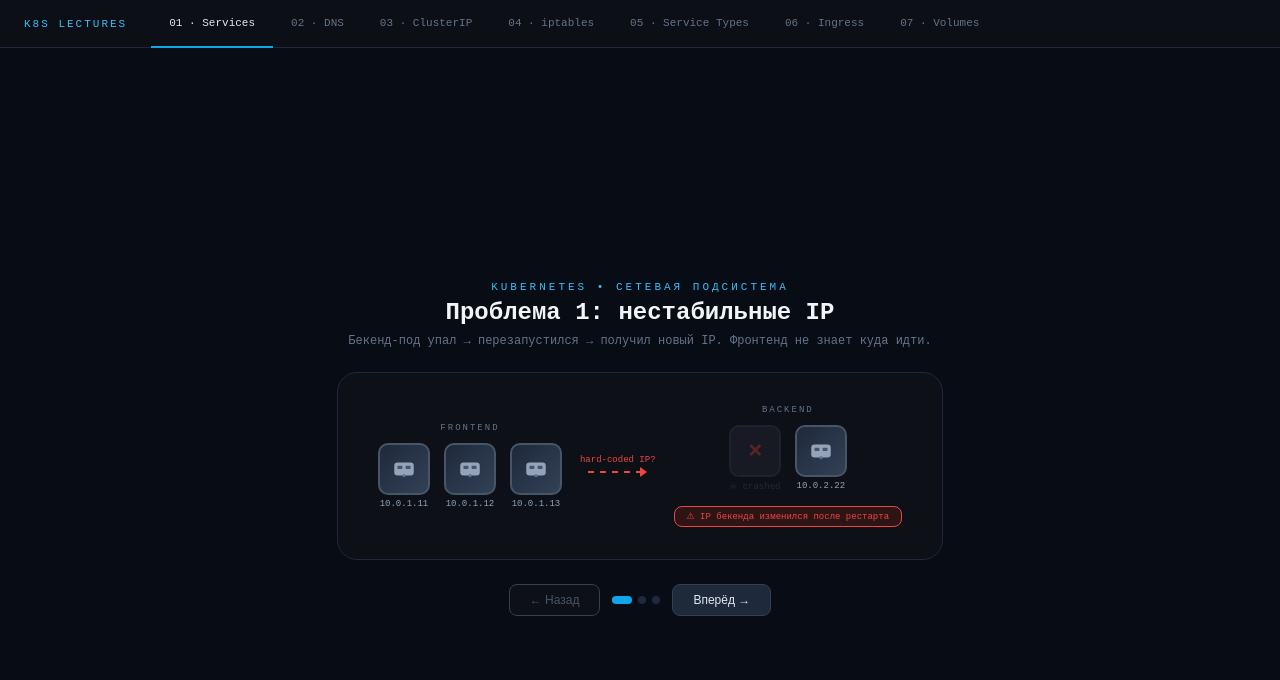
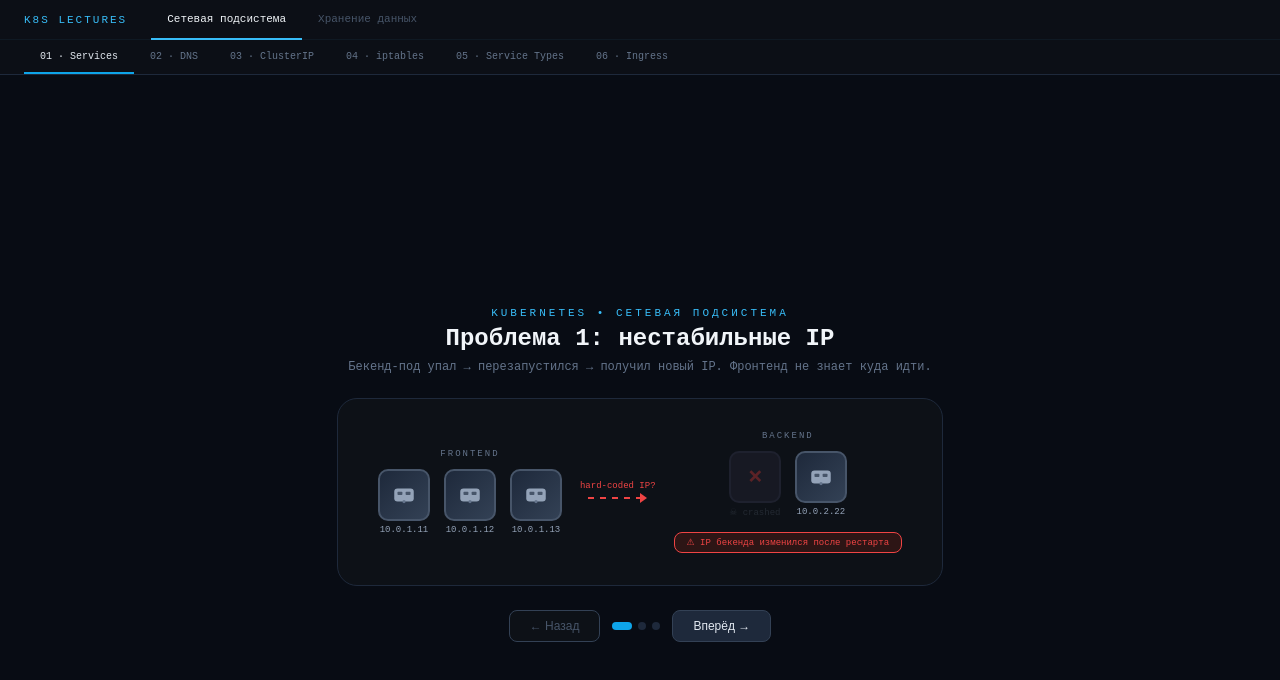
Before and after one commit to gidmaster/k8s-lecture-diagrams, a React (Vite) app: page / in a window 1280 px wide. Shown: the top 680 px of the page. Built offline with nearby package versions, Linux system fonts and the light colour scheme.

Commit message:
add lections separation

```diff
--- a/src/App.jsx
+++ b/src/App.jsx
@@ -6,15 +6,7 @@ import ServiceTypes from "./ServiceTypes.jsx";
 import Ingress from "./Ingress.jsx";
 import Volumes from "./Volumes.jsx";
 
-const NAV = [
-  { id: "services",     label: "01 · Services" },
-  { id: "dns",          label: "02 · DNS" },
-  { id: "clusterip",    label: "03 · ClusterIP" },
-  { id: "iptables",     label: "04 · iptables" },
-  { id: "servicetypes", label: "05 · Service Types" },
-  { id: "ingress",      label: "06 · Ingress" },
-  { id: "volumes",      label: "07 · Volumes" },
-];
+// ── Services page ─────────────────────────────────────────────────────────────
 
 const PodIcon = ({ ip, highlight, dead }) => (
   <div style={{ display: "flex", flexDirection: "column", alignItems: "center", gap: 4, opacity: dead ? 0.35 : 1, transition: "opacity 0.4s" }}>
@@ -25,7 +17,8 @@ const PodIcon = ({ ip, highlight, dead }) => (
       display: "flex", alignItems: "center", justifyContent: "center",
       boxShadow: highlight && !dead ? "0 0 16px #6366f180" : "none", transition: "all 0.4s",
     }}>
-      {dead ? <span style={{ color: "#ef4444", fontSize: 22, fontWeight: 700 }}>✕</span>
+      {dead
+        ? <span style={{ color: "#ef4444", fontSize: 22, fontWeight: 700 }}>✕</span>
         : <svg width="26" height="26" viewBox="0 0 32 32" fill="none">
             <rect x="4" y="8" width="24" height="16" rx="4" fill={highlight ? "#bfdbfe" : "#94a3b8"} />
             <rect x="8" y="12" width="6" height="4" rx="1" fill={highlight ? "#3b82f6" : "#475569"} />
@@ -86,11 +79,10 @@ function ServicesPage() {
           <span style={{ fontSize: 9, color: "#64748b", letterSpacing: 2 }}>FRONTEND</span>
           <div style={{ display: "flex", gap: 14 }}>{fePods.map(p => <PodIcon key={p.id} ip={p.ip} highlight={cur.showService} />)}</div>
         </div>
-        {cur.showService ? (
-          <><div style={{ margin: "0 10px" }}><Arrow color="#0ea5e9" label="запрос" /></div><SvcBox label="backend-svc" ip="10.96.20.20 (stable)" highlight /><div style={{ margin: "0 10px" }}><Arrow color="#0ea5e9" label="балансировка" /></div></>
-        ) : (
-          <div style={{ margin: "0 18px" }}><Arrow color={cur.arrowColor} dashed label={cur.arrowLabel} /></div>
-        )}
+        {cur.showService
+          ? <><div style={{ margin: "0 10px" }}><Arrow color="#0ea5e9" label="запрос" /></div><SvcBox label="backend-svc" ip="10.96.20.20 (stable)" highlight /><div style={{ margin: "0 10px" }}><Arrow color="#0ea5e9" label="балансировка" /></div></>
+          : <div style={{ margin: "0 18px" }}><Arrow color={cur.arrowColor} dashed label={cur.arrowLabel} /></div>
+        }
         <div style={{ display: "flex", flexDirection: "column", alignItems: "center", gap: 10 }}>
           <span style={{ fontSize: 9, color: "#64748b", letterSpacing: 2 }}>BACKEND</span>
           <div style={{ display: "flex", gap: 14 }}>{bePods.map(p => <PodIcon key={p.id} ip={p.ip} highlight={cur.showService} dead={cur.deadBackendPod === p.id} />)}</div>
@@ -108,29 +100,110 @@ function ServicesPage() {
         <div style={{ display: "flex", gap: 6 }}>{svcSteps.map((_, i) => <div key={i} onClick={() => setStep(i)} style={{ width: i === step ? 20 : 8, height: 8, borderRadius: 4, background: i === step ? "#0ea5e9" : "#1e293b", transition: "all 0.3s", cursor: "pointer" }} />)}</div>
         <button onClick={() => setStep(s => Math.min(svcSteps.length - 1, s + 1))} disabled={step === svcSteps.length - 1} style={{ padding: "8px 20px", borderRadius: 8, border: "1px solid #334155", background: step === svcSteps.length - 1 ? "#0d1117" : "#1e293b", color: step === svcSteps.length - 1 ? "#475569" : "#e2e8f0", cursor: step === svcSteps.length - 1 ? "default" : "pointer", fontSize: 12 }}>Вперёд →</button>
       </div>
-      <style>{`@keyframes fadeIn { from { opacity:0; transform:translateY(8px) } to { opacity:1; transform:translateY(0) } }`}</style>
+      <style>{`@keyframes fadeIn { from{opacity:0;transform:translateY(8px)} to{opacity:1;transform:translateY(0)} }`}</style>
     </div>
   );
 }
 
+// ── Навигационная структура ───────────────────────────────────────────────────
+//
+// Компоненты инстанциируются внутри App чтобы React не пересоздавал их
+// при смене вкладки. Если вынести JSX в константу на верхнем уровне —
+// они потеряют локальный state при переключении лекций.
+
+const LECTURES = [
+  {
+    id: "networking",
+    label: "Сетевая подсистема",
+    diagrams: [
+      { id: "services",     label: "01 · Services"     },
+      { id: "dns",          label: "02 · DNS"           },
+      { id: "clusterip",    label: "03 · ClusterIP"     },
+      { id: "iptables",     label: "04 · iptables"      },
+      { id: "servicetypes", label: "05 · Service Types" },
+      { id: "ingress",      label: "06 · Ingress"       },
+    ],
+  },
+  {
+    id: "storage",
+    label: "Хранение данных",
+    diagrams: [
+      { id: "volumes",      label: "07 · Volumes"       },
+    ],
+  },
+];
+
+// ── App ───────────────────────────────────────────────────────────────────────
+
 export default function App() {
-  const [page, setPage] = useState("services");
+  const [activeLecture, setActiveLecture] = useState("networking");
+  const [activeDiagram, setActiveDiagram] = useState("services");
+
+  const currentLecture = LECTURES.find(l => l.id === activeLecture);
+
+  const handleLectureChange = (lectureId) => {
+    const lecture = LECTURES.find(l => l.id === lectureId);
+    setActiveLecture(lectureId);
+    setActiveDiagram(lecture.diagrams[0].id);
+  };
+
   return (
     <div style={{ minHeight: "100vh", background: "#080c14", fontFamily: "monospace" }}>
-      <nav style={{ position: "fixed", top: 0, left: 0, right: 0, zIndex: 100, background: "#0d1117ee", backdropFilter: "blur(12px)", borderBottom: "1px solid #1e293b", display: "flex", alignItems: "center", padding: "0 24px", height: 48 }}>
-        <span style={{ fontSize: 11, color: "#38bdf8", letterSpacing: 2, marginRight: 24 }}>K8S LECTURES</span>
-        {NAV.map(n => (
-          <button key={n.id} onClick={() => setPage(n.id)} style={{ padding: "0 18px", height: 48, border: "none", borderBottom: page === n.id ? "2px solid #0ea5e9" : "2px solid transparent", background: "transparent", color: page === n.id ? "#e2e8f0" : "#64748b", cursor: "pointer", fontSize: 11, fontFamily: "monospace", transition: "all 0.2s" }}>{n.label}</button>
-        ))}
+
+      {/* ── Navbar ── */}
+      <nav style={{
+        position: "fixed", top: 0, left: 0, right: 0, zIndex: 100,
+        background: "#0d1117ee", backdropFilter: "blur(12px)",
+        borderBottom: "1px solid #1e293b",
+        display: "flex", flexDirection: "column",
+      }}>
+        {/* Верхняя строка — лекции */}
+        <div style={{ display: "flex", alignItems: "center", padding: "0 24px", height: 40, borderBottom: "1px solid #0f1923" }}>
+          <span style={{ fontSize: 11, color: "#38bdf8", letterSpacing: 2, marginRight: 24, whiteSpace: "nowrap" }}>
+            K8S LECTURES
+          </span>
+          {LECTURES.map(l => (
+            <button key={l.id} onClick={() => handleLectureChange(l.id)} style={{
+              padding: "0 16px", height: 40, border: "none",
+              borderBottom: activeLecture === l.id ? "2px solid #38bdf8" : "2px solid transparent",
+              background: "transparent",
+              color: activeLecture === l.id ? "#f1f5f9" : "#475569",
+              cursor: "pointer", fontSize: 11, fontFamily: "monospace",
+              transition: "all 0.2s", whiteSpace: "nowrap",
+            }}>
+              {l.label}
+            </button>
+          ))}
+        </div>
+
+        {/* Нижняя строка — диаграммы текущей лекции */}
+        <div style={{ display: "flex", alignItems: "center", padding: "0 24px", height: 34 }}>
+          {currentLecture?.diagrams.map(d => (
+            <button key={d.id} onClick={() => setActiveDiagram(d.id)} style={{
+              padding: "0 16px", height: 34, border: "none",
+              borderBottom: activeDiagram === d.id ? "2px solid #0ea5e9" : "2px solid transparent",
+              background: "transparent",
+              color: activeDiagram === d.id ? "#e2e8f0" : "#64748b",
+              cursor: "pointer", fontSize: 10, fontFamily: "monospace",
+              transition: "all 0.2s", whiteSpace: "nowrap",
+            }}>
+              {d.label}
+            </button>
+          ))}
+        </div>
       </nav>
-      <div style={{ paddingTop: 48 }}>
-        {page === "services"     && <ServicesPage />}
-        {page === "dns"          && <DNS />}
-        {page === "clusterip"    && <ClusterIP />}
-        {page === "iptables"     && <IPTables />}
-        {page === "servicetypes" && <ServiceTypes />}
-        {page === "ingress"      && <Ingress />}
-        {page === "volumes"      && <Volumes />}
+
+      {/* ── Контент ── */}
+      <div style={{ paddingTop: 74 }}>
+        {/* Networking */}
+        {activeDiagram === "services"     && <ServicesPage />}
+        {activeDiagram === "dns"          && <DNS />}
+        {activeDiagram === "clusterip"    && <ClusterIP />}
+        {activeDiagram === "iptables"     && <IPTables />}
+        {activeDiagram === "servicetypes" && <ServiceTypes />}
+        {activeDiagram === "ingress"      && <Ingress />}
+        {/* Storage */}
+        {activeDiagram === "volumes"      && <Volumes />}
       </div>
     </div>
   );
```
